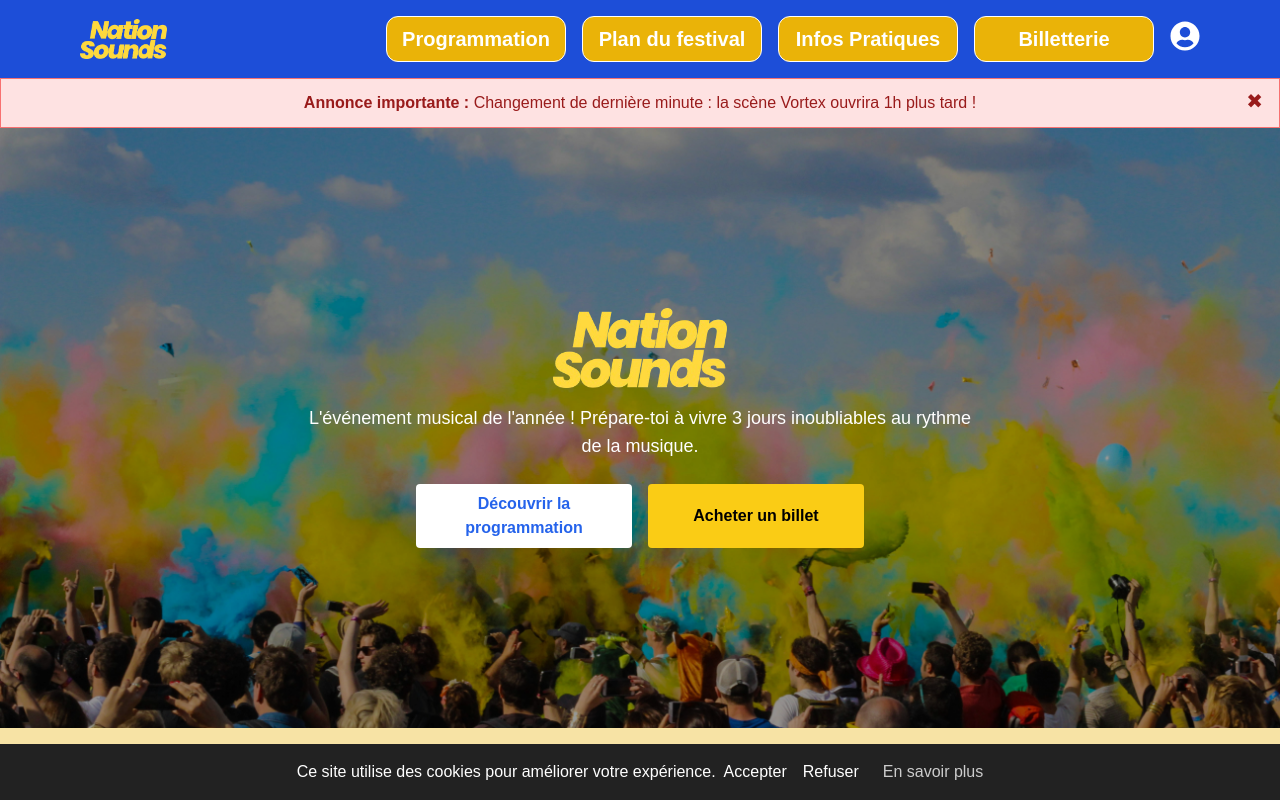
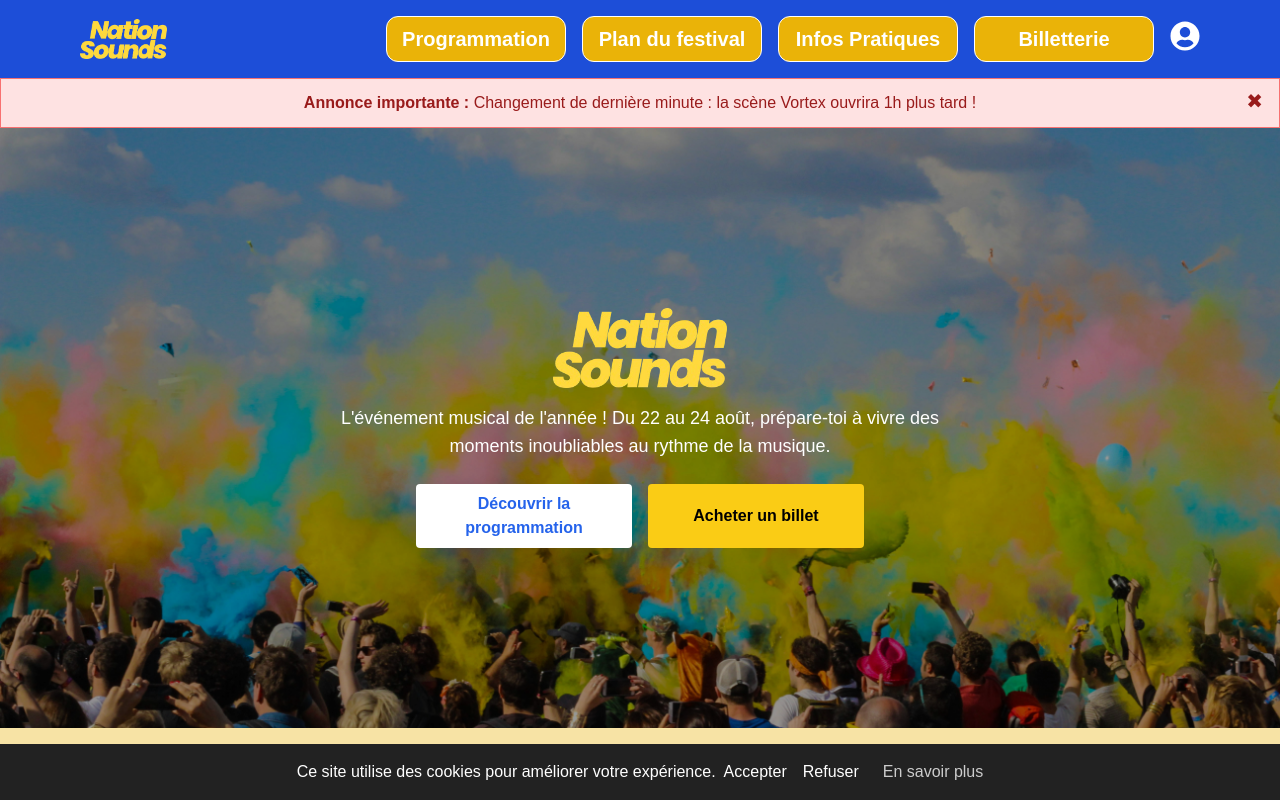
Before and after one commit to Guillaume-Lorente/festival-nation-sounds, a React (Vite) app in the folder frontend/: page / in a window 1280 px wide. Shown: the top 800 px of the page. Built offline with nearby package versions, Linux system fonts and the light colour scheme; no server answers.

Commit message:
Ajout catching phrase sur accueil

```diff
--- a/frontend/src/pages/Home.jsx
+++ b/frontend/src/pages/Home.jsx
@@ -59,7 +59,7 @@ export default function Home() {
               className="h-20 mx-auto mb-4 object-contain"
             />
             <p className="text-lg mb-6 max-w-2xl">
-              L'événement musical de l'année ! Prépare-toi à vivre 3 jours inoubliables au rythme de la musique.
+              L'événement musical de l'année ! Du 22 au 24 août, prépare-toi à vivre des moments inoubliables au rythme de la musique.
             </p>
 
             <div className="flex flex-col sm:flex-row justify-center gap-4 w-full max-w-md mx-auto">
```
